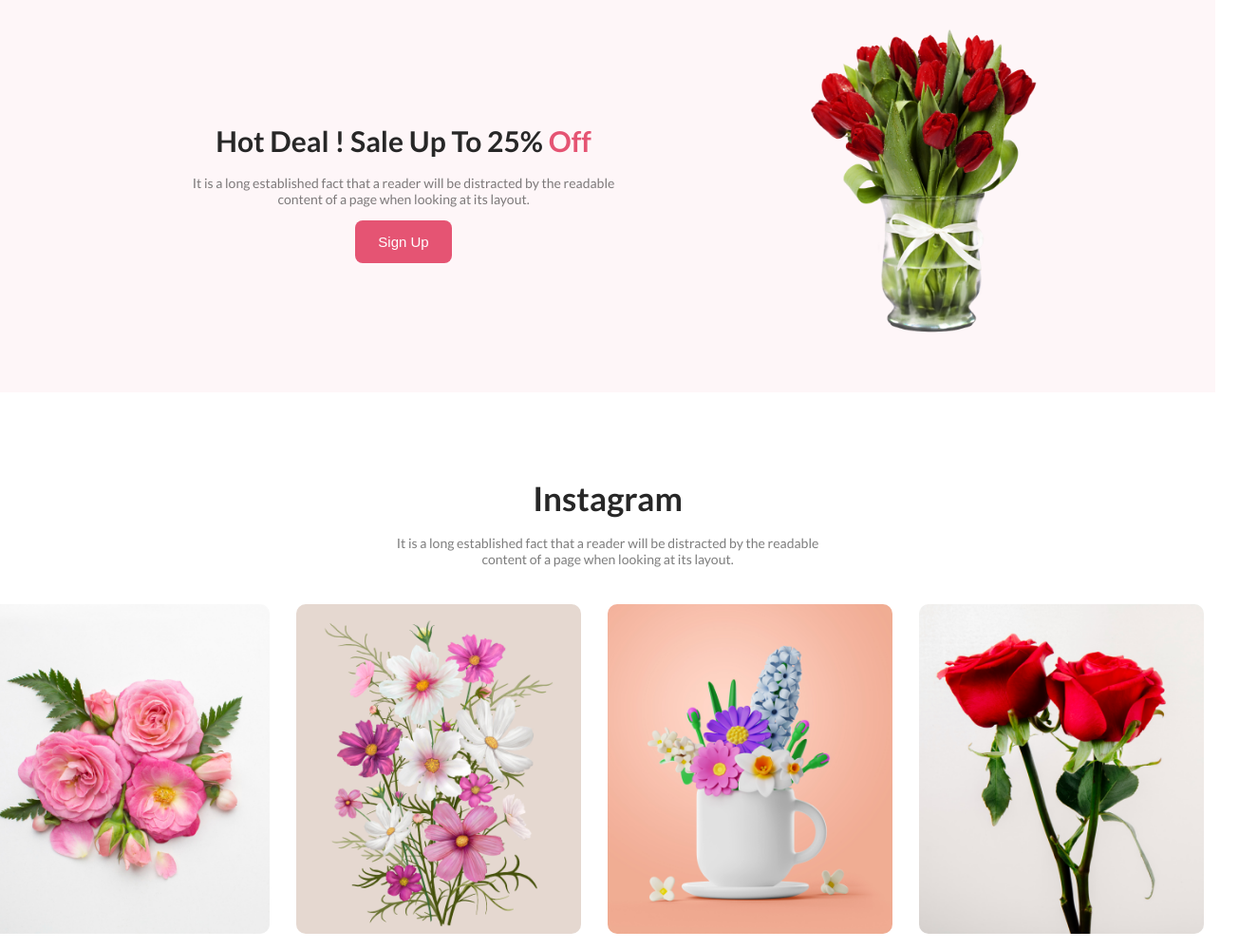
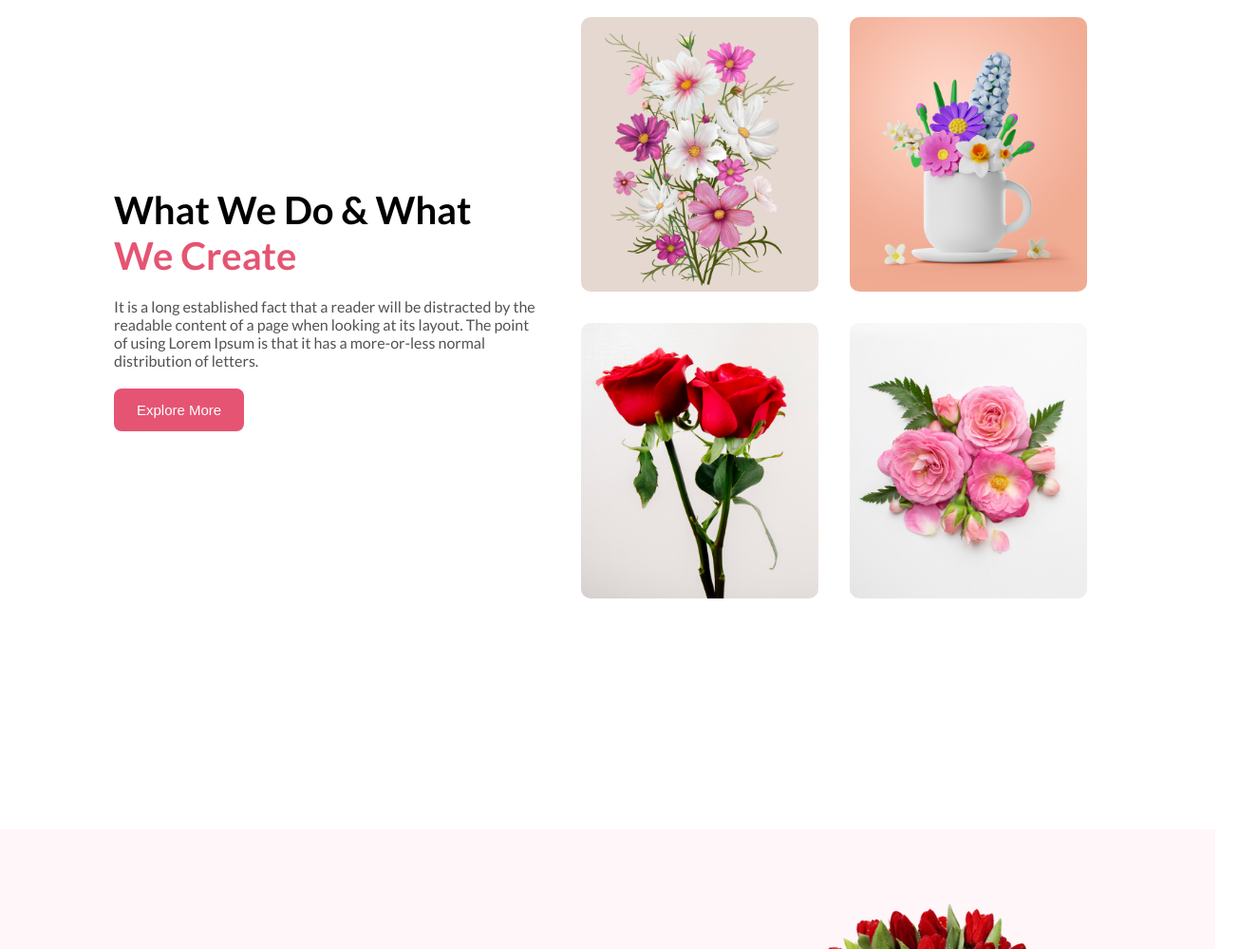
Before and after one commit to hr-safin/flower-web-A1PH, a plain HTML site: page index.html in a window 1280 px wide. Shown: the part 1641-2640 px from the top of the page at 95% size, 1305 px wide, since content can reach past the window. Drawn offline with Linux system fonts and the light colour scheme.

Commit message:
new section added

```diff
--- a/index.html
+++ b/index.html
@@ -38,7 +38,7 @@
     </header>
 
     <main>
-      <!-- insta -->
+      <!-- feature part -->
 
       <section class="section-1">
         <h3 class="feature-title">Our Featured Flowers</h3>
@@ -64,6 +64,33 @@
               <img class="img3" src="./flower asset/pngwing 7.png" alt="" />
               <p class="underline">Pink Flower Tree</p>
             </div>
+          </div>
+        </div>
+      </section>
+
+      <!-- Added Part -->
+
+      <section class="section-added">
+        <div class="added-part">
+          <div class="added-left">
+            <h2 class="added-title">What We Do & What <strong class="diff-color">We Create</strong></h2>
+            <p class="added-disc">It is a long established fact that a reader will be distracted by the readable content of a page when looking at its layout. The point of using Lorem Ipsum is that it has a more-or-less normal distribution of letters.</p>
+            <button class="btn-primary">Explore More</button>
+          </div>
+
+          <div class="added-right">
+
+            <div class="row-1">
+              <img class="added-photo" src="./flower asset/Rectangle 4.png" alt="">
+              <img class="added-photo" src="./flower asset/Rectangle 5.png" alt="">
+
+            </div>
+
+            <div class="row-2">
+              <img class="added-photo" src="./flower asset/Rectangle 6.png" alt="">
+              <img class="added-photo" src="./flower asset/Flower 01.png" alt="">
+            </div>
+
           </div>
         </div>
       </section>
--- a/style.css
+++ b/style.css
@@ -20,6 +20,7 @@ body {
   padding: 14px 24px;
   border: none;
   font-size: 15px;
+  cursor: pointer;
 }
 
 /* Banner */
@@ -198,13 +199,12 @@ body {
 
 .container-4{
     display: flex;
-    justify-content: center;
+    justify-content: space-evenly;
     align-items: center;
-
-    padding: 20px 120px 30px 120px;
+    padding: 20px 105px 30px 105px;
 }
 .card{
-    margin-right: 28px;
+
     margin-top: 5px;
 }
 
@@ -222,9 +222,10 @@ img{
     margin-top: 50px;
     width: full;
     height: 380px;
-    margin-left: 100px;
+    margin-left: 130px;
     margin-right: 130px;
     border-radius: 10px;
+    margin-bottom: 40px;
 
 
 }
@@ -274,3 +275,44 @@ img{
     padding-top: 18px;
     font-size: 14px;
 }
+
+
+/* New section added */
+
+.section-added{
+  height: 100vh;
+  margin-top: 120px;
+
+}
+
+.added-part{
+  display: flex;
+  justify-content: space-between;
+  align-items: center;
+  padding: 20px 120px 100px 120px;
+}
+
+
+
+
+
+.added-photo{
+
+  width: 250px;
+  margin: 15px;
+}
+
+
+.added-title{
+  font-size: 40px;
+  width: 400px;
+  padding-bottom: 20px;
+}
+.added-disc{
+  font-size: 16px;
+  color: rgba(39, 39, 39, 0.8);
+  padding-bottom: 20px;
+  width: 450px;
+
+
+}
```
